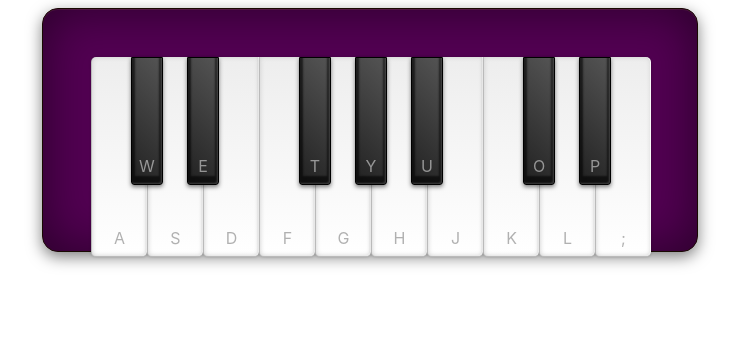
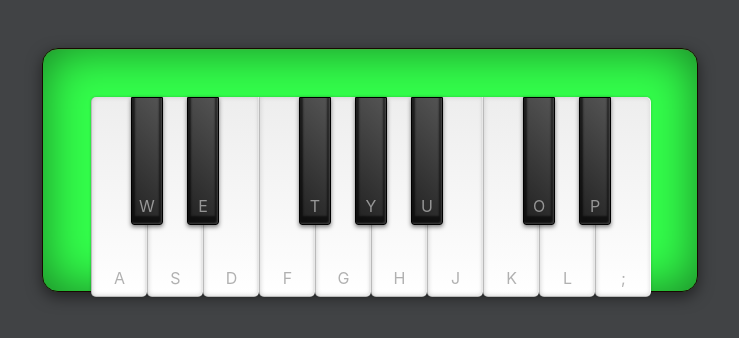
Before and after one commit to jonathan-sheets/synth-keyboard, a plain HTML site: page index.html in a window 1280 px wide. Shown: the whole page, without its empty margins (270-1009 px from the left). Drawn offline with Linux system fonts and the light colour scheme.

Commit message:
minor style changes

```diff
--- a/styles.css
+++ b/styles.css
@@ -11,11 +11,12 @@ html {
 }
 
 body {
+  background-color: #414345;
   margin: 0;
 }
 
 :root {
-  --keyboard: hsl(300, 100%, 16%);
+  --keyboard: hsl(127, 100%, 60%);
   --keyboard-shadow: hsla(19, 50%, 66%, 0.2);
   --keyboard-border: hsl(20, 91%, 5%);
   --black-10: hsla(0, 0%, 0%, 0.1);
@@ -102,7 +103,7 @@ body {
 #keyboard {
   height: 15.25rem;
   width: 41rem;
-  margin: 0.5rem auto;
+  margin: 3rem auto;
   padding: 3rem 0 0 3rem;
   position: relative;
   border: 1px solid var(--keyboard-border);
```
